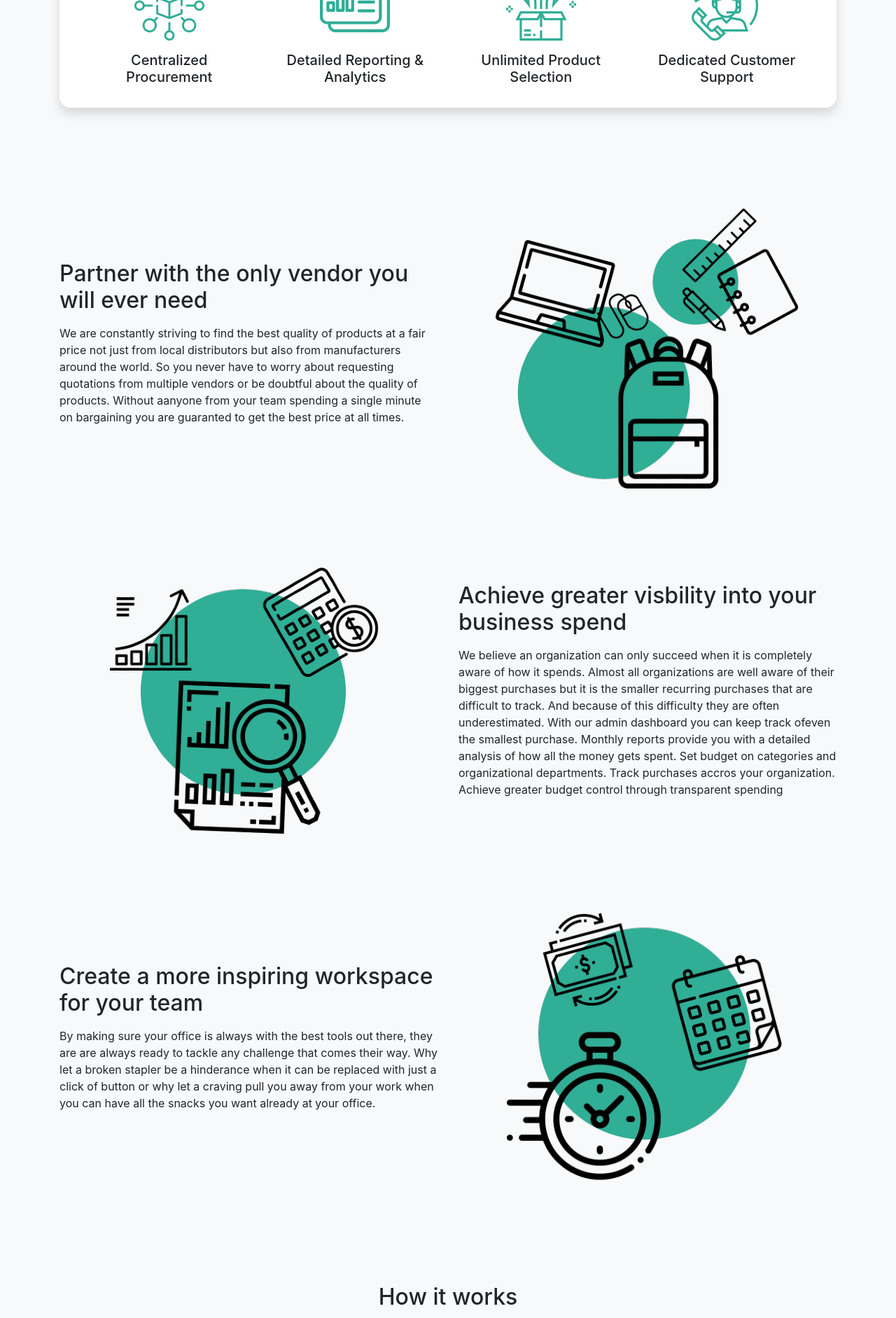
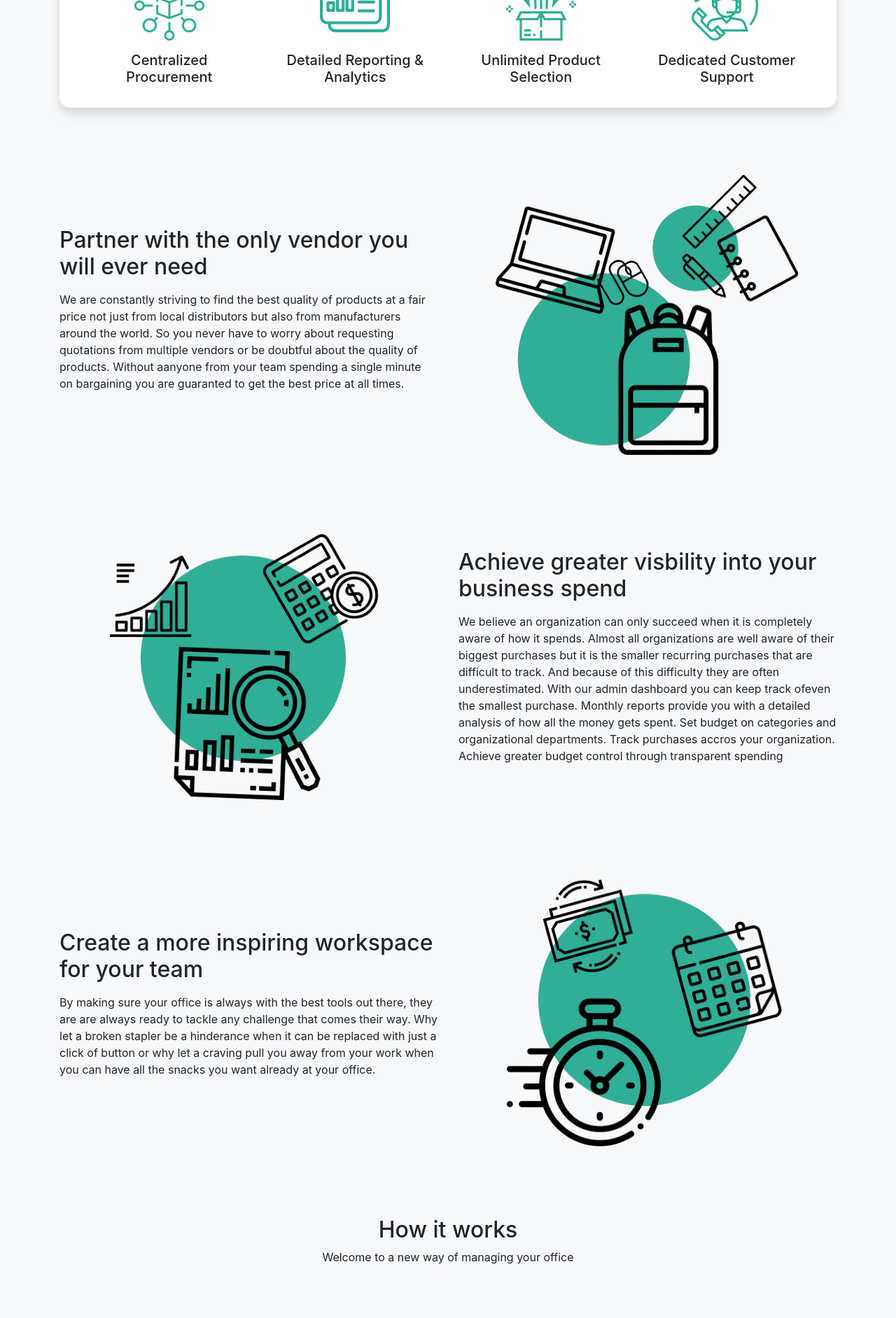
Before and after one commit to taimoorneeshat/prokurex-site, a Jekyll site: the page built from index.html, in a window 1280 px wide. Shown: the part 513-2396 px from the top of the page at 70% size. Built offline with Jekyll 4.4.1, drawn with Linux system fonts in a browser that asks for light colours; nearby versions of some CDN libraries.

Commit message:
Benefits section padding reduced

```diff
--- a/index.html
+++ b/index.html
@@ -16,7 +16,7 @@ layout: default
 </section>
 
 
-<section id="benefits" class="py-5">
+<section id="benefits">
 	<div class="container">
 		{% for benefit in site.data.benefits %}
 		<div class="row align-items-center py-5 {% if benefit.reverse %} flex-row-reverse {% endif %}">
```
